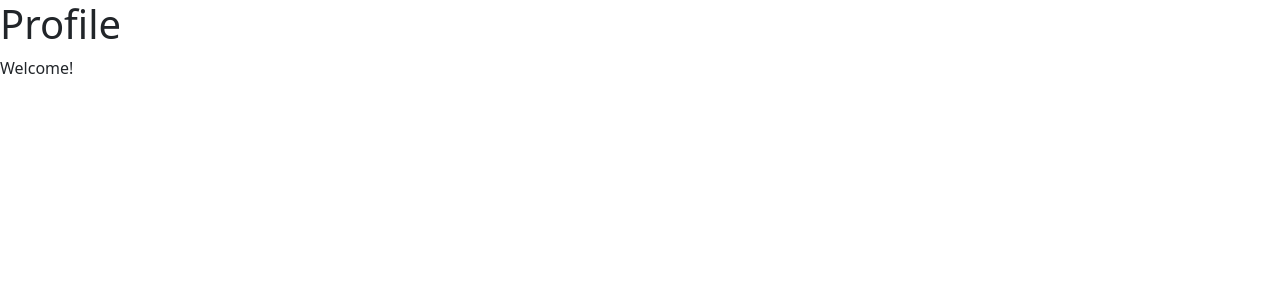
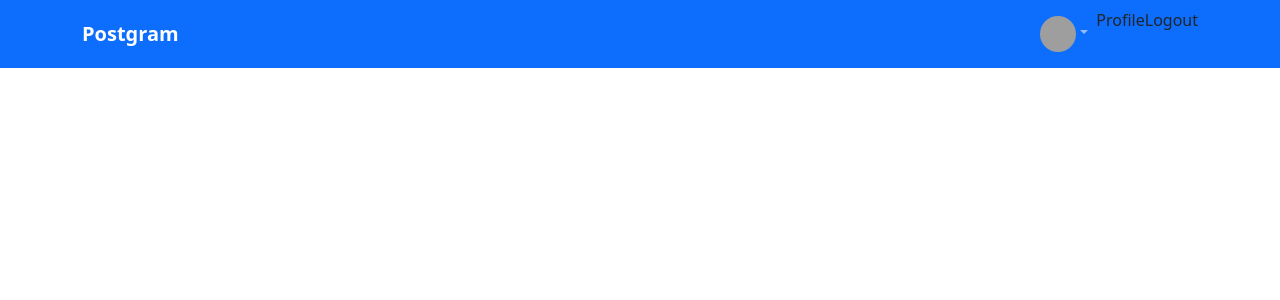
Before and after one commit to kennedybabu/postgram-react, a React (Create React App) app: page / in a window 1280 px wide. Shown: the top 300 px of the page. Built offline with nearby package versions, Linux system fonts and the light colour scheme; sample sign-in values are in the browser's storage; grey boxes are pictures that could not be loaded.

Commit message:
feature: add a layout component

```diff
--- /dev/null
+++ b/src/components/Layout.jsx
@@ -0,0 +1,13 @@
+import React from 'react'
+import NavigationBar from './Navbar'
+
+const Layout = (props) => {
+  return (
+    <div>
+        <NavigationBar />
+        <div className="container m-5">{props.children}</div>
+    </div>
+  )
+}
+
+export default Layout
--- /dev/null
+++ b/src/components/Navbar.jsx
@@ -0,0 +1,37 @@
+import React from 'react'
+import { Navbar, Container, Image, NavDropdown, Nav } from "react-bootstrap"
+import { useNavigate } from 'react-router-dom'
+import { randomAvatar } from '../utils'
+
+const NavigationBar = () => {
+    const navigate = useNavigate()
+
+    const handleLogout = () => {
+        localStorage.removeItem('auth')
+        navigate("/login/")
+    }
+
+
+  return (
+    <Navbar bg='primary' variant='dark'>
+        <Container>
+            <Navbar.Brand className='fw-bold' href='#home'>Postgram</Navbar.Brand>
+            <Navbar.Collapse className='justify-content-end'>
+                <Nav>
+                    <NavDropdown
+                    title={
+                        <Image src={randomAvatar()}
+                        roundedCircle
+                        width={36}
+                        height={36}/>
+                    }/>
+                    <NavDropdown.Item href="#">Profile</NavDropdown.Item>
+                    <NavDropdown.Item onClick={handleLogout}>Logout</NavDropdown.Item>
+                </Nav>
+            </Navbar.Collapse>
+        </Container>
+    </Navbar>
+  )
+}
+
+export default NavigationBar
--- a/src/pages/Home.jsx
+++ b/src/pages/Home.jsx
@@ -1,11 +1,11 @@
 import React from 'react'
+import Layout from '../components/Layout'
 
 const Home = () => {
   return (
-    <div>
-        <h1>Profile</h1>
-        <p>Welcome!</p>
-    </div>
+    <Layout>
+
+    </Layout>
   )
 }
 
--- /dev/null
+++ b/src/utils.js
@@ -0,0 +1 @@
+export const randomAvatar = () => `https://i.pravatar.cc/300?img=${Math.floor(Math.random() * 60) + 1}`
```
